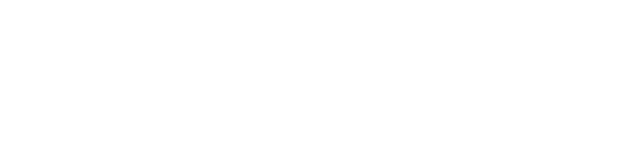
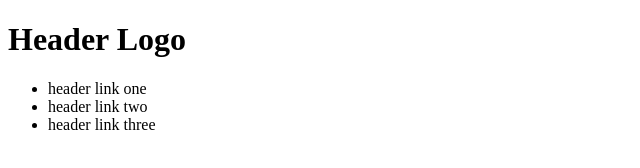
Before and after one commit to acreagan/odin-landing, a plain HTML site: page index.html in a window 1280 px wide. Shown: the whole page, without its empty margins (0-640 px from the left). Drawn offline with Linux system fonts and the light colour scheme.

Commit message:
Add header content to index.html

```diff
--- a/index.html
+++ b/index.html
@@ -7,5 +7,13 @@
         <link rel="stylesheet" href="styles.css">
     </head>
     <body>
+        <div class="header">
+            <h1>Header Logo</h1>
+            <ul>
+                <li><a>header link one</a></li>
+                <li><a>header link two</a></li>
+                <li><a>header link three</a></li>
+            </ul>
+        </div>
     </body>
 </html>
```
